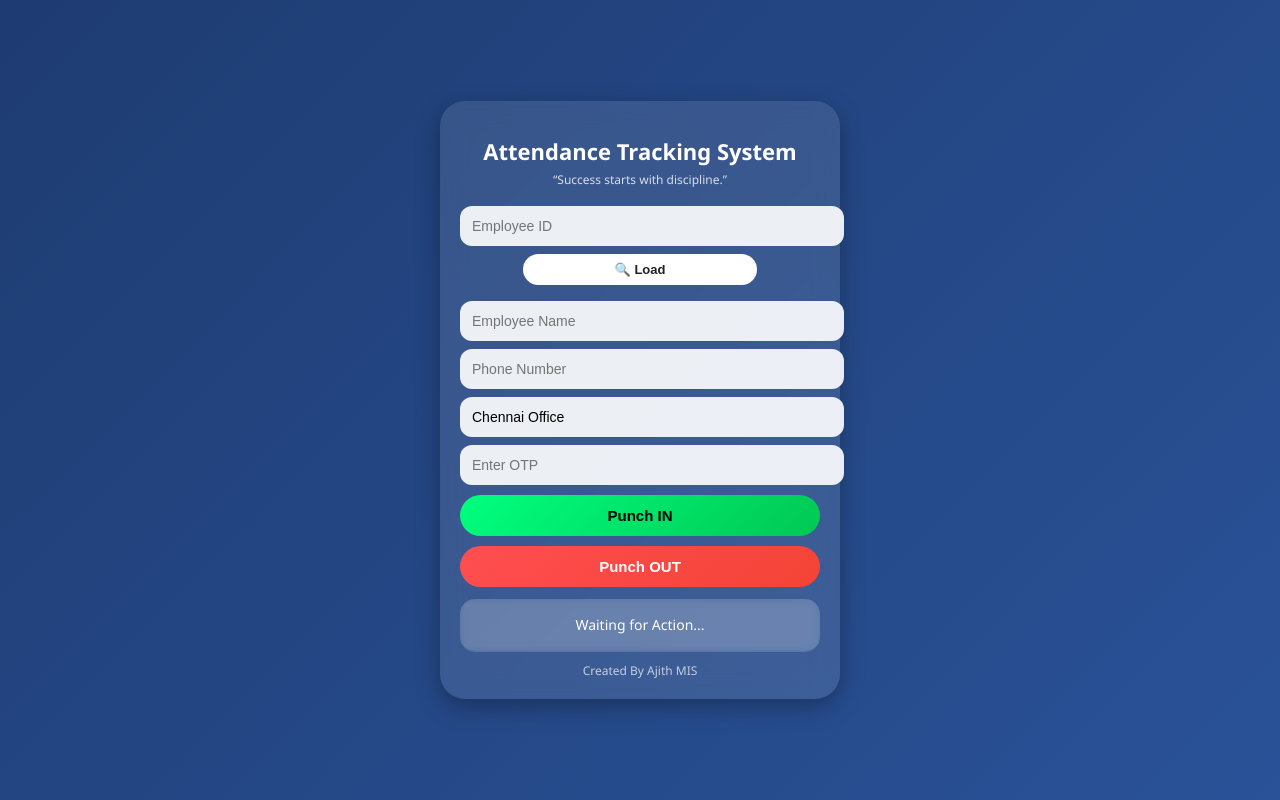
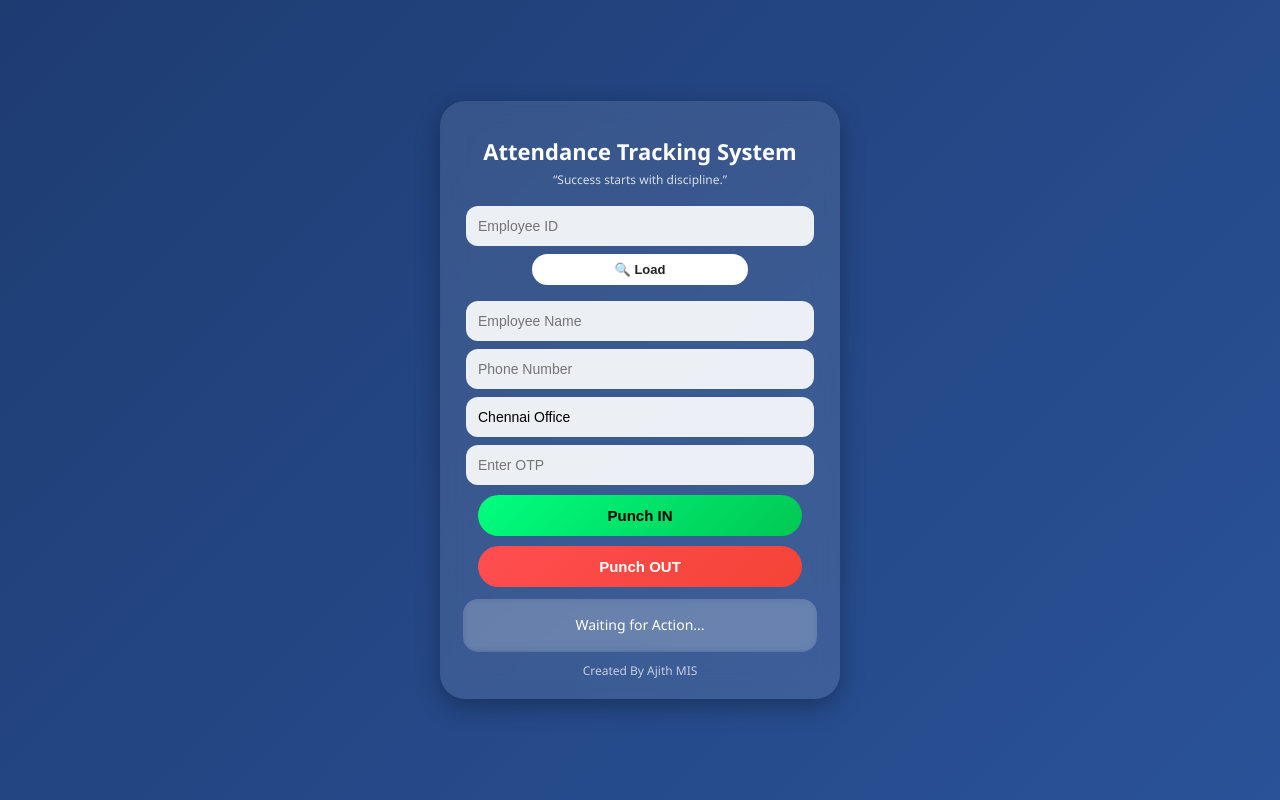
Before and after one commit to Payable2026/Attedence-Tracking, a Flask app: page / in a window 1280 px wide. Run offline with Flask 3, Linux system fonts and the light colour scheme.

```diff
--- a/static/style.css
+++ b/static/style.css
@@ -1,7 +1,6 @@
 body {
     margin: 0;
     padding: 0;
-
     font-family: "Segoe UI", sans-serif;
 
     background: linear-gradient(135deg, #1e3c72, #2a5298);
@@ -28,6 +27,10 @@ body {
 
     text-align: center;
     color: white;
+
+    display: flex;              /* ✅ FIX */
+    flex-direction: column;
+    align-items: center;        /* ✅ CENTER ALL ITEMS */
 }
 
 /* ✅ TITLE */
@@ -43,10 +46,11 @@ h1 {
     margin-bottom: 10px;
 }
 
-/* ✅ INPUT */
+/* ✅ INPUT (CENTER FIXED) */
 input {
-    width: 100%;
+    width: 90%;              /* ✅ key fix */
     padding: 12px;
+
     margin-top: 8px;
 
     border-radius: 12px;
@@ -55,14 +59,16 @@ input {
     background: rgba(255,255,255,0.9);
 
     font-size: 14px;
+
+    display: block;
+    margin-left: auto;       /* ✅ center */
+    margin-right: auto;      /* ✅ center */
 }
 
 /* ✅ LOAD BUTTON (CENTER + SMALL 🔍) */
 .load-btn {
-    display: block;
-    width: 65%;
-
-    margin: 8px auto;   /* ✅ center */
+    width: 60%;              /* ✅ balanced size */
+    margin: 8px auto;        /* ✅ center */
 
     padding: 8px;
 
@@ -86,7 +92,9 @@ input {
 
 /* ✅ BUTTON GROUP */
 .buttons {
+    width: 90%;              /* ✅ align to inputs */
     margin-top: 10px;
+
     display: flex;
     flex-direction: column;
     gap: 10px;
@@ -126,11 +134,11 @@ button:hover {
 
 /* ✅ RESULT CARD */
 #result {
+    width: 90%;              /* ✅ align center */
     margin-top: 12px;
     padding: 15px;
 
     border-radius: 15px;
-
     background: rgba(255, 255, 255, 0.15);
 
     font-size: 14px;
```
